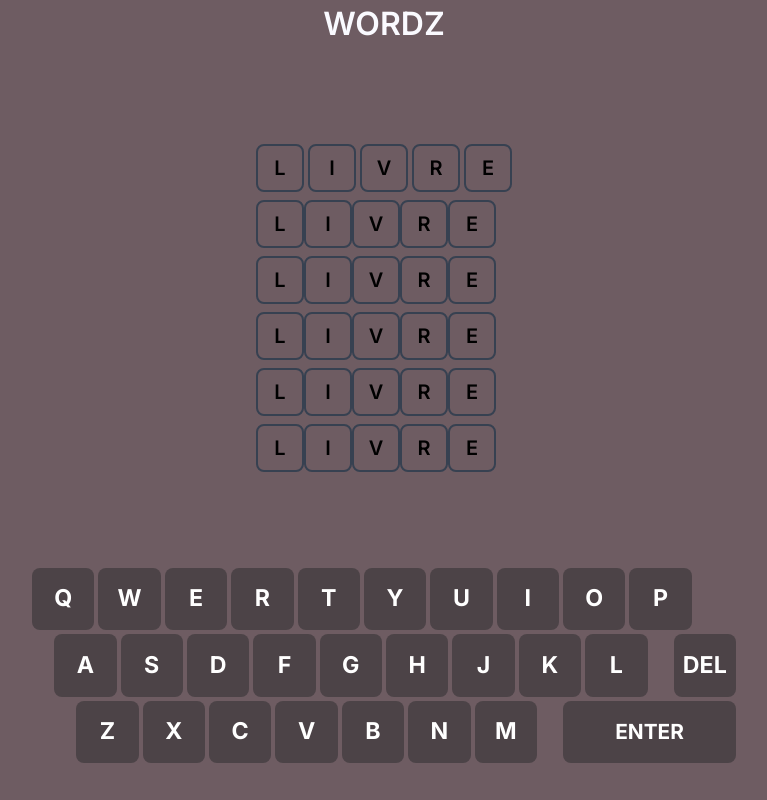
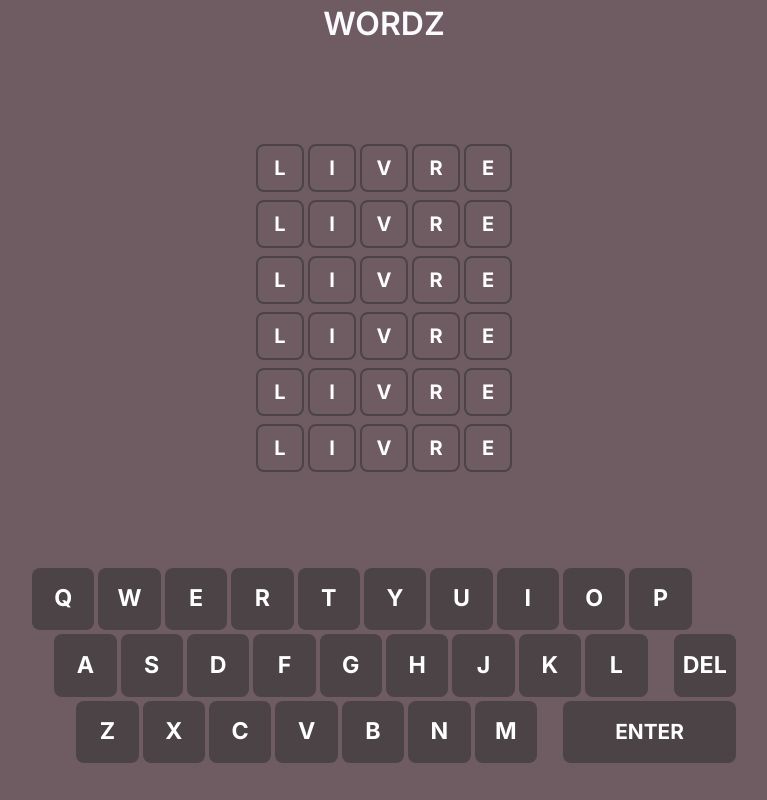
Before and after one commit to vtr-dev/wordz, a Next.js app: page / in a window 1280 px wide. Shown: the whole page, without its empty margins (256-1023 px from the left). Built offline with nearby package versions, Linux system fonts and the light colour scheme.

Commit message:
add status and styles to letter rows and letters

```diff
--- a/src/app/components/Content.tsx
+++ b/src/app/components/Content.tsx
@@ -4,19 +4,24 @@ import { words } from '@/utils/words';
 import LetterRow from './LetterRow';
 import { useEffect, useState } from 'react';
 import { useSharedState } from './SharedContext';
+import { getRowStatus } from '@/utils/getRowStatus';
 
 function Main() {
   const [word, setWord] = useState('');
   const { sharedState } = useSharedState();
+  const { activeRow } = sharedState;
+  const maxRows = 6; // ou outra quantidade desejada
 
   useEffect(() => {
     setWord(words[Math.floor(Math.random() * words.length)]);
   }, []);
 
+  const rows = Array.from({ length: maxRows }, (_, index) => index);
+
   return (
     <div className="flex flex-col gap-2">
-      {[0, 1, 2, 3, 4, 5].map((rowNumber) => (
-        <LetterRow key={rowNumber} active={sharedState.activeRow === rowNumber}>
+      {rows.map((rowNumber) => (
+        <LetterRow key={rowNumber} status={getRowStatus(rowNumber, activeRow)}>
           {word}
         </LetterRow>
       ))}
--- a/src/app/components/Keyboard.tsx
+++ b/src/app/components/Keyboard.tsx
@@ -8,6 +8,10 @@ function Keyboard() {
   const { sharedState, setSharedState } = useSharedState();
 
   const handleEnterClick = () => {
+    if (sharedState.activeRow === 5) {
+      // validate row
+      return;
+    }
     setSharedState({ ...sharedState, activeRow: sharedState.activeRow + 1 });
   };
 
--- a/src/app/components/Letter.tsx
+++ b/src/app/components/Letter.tsx
@@ -1,11 +1,25 @@
-'use client';
+import React from 'react';
 
-function Letter({ children }: { children: React.ReactNode }) {
-  return (
-    <span className=" rounded-lg w-12 h-12 flex justify-center items-center box-border uppercase bg-transparent border-[0.125em] border-gray-700 font-semibold text-xl">
-      {children}
-    </span>
-  );
+type LetterProps = {
+  children?: React.ReactNode;
+  status?: string;
+};
+
+function Letter({ children, status }: LetterProps) {
+  const commonClasses =
+    'rounded-lg w-12 h-12 flex justify-center items-center box-border uppercase bg-transparent border-[0.125em] border-[#4C4347] font-bold text-xl text-white';
+
+  let classNames = commonClasses;
+
+  if (status === 'active') {
+    classNames += ' bg-transparent';
+  } else if (status === 'done') {
+    classNames += ' bg-green-300 text-black';
+  } else if (status === 'inactive') {
+    classNames += ' bg-[#4C4347] text-[#4C4347]';
+  }
+
+  return <span className={classNames}>{children}</span>;
 }
 
 export default Letter;
--- a/src/app/components/LetterRow.tsx
+++ b/src/app/components/LetterRow.tsx
@@ -4,17 +4,19 @@ import Letter from './Letter';
 
 function LetterRow({
   children,
-  active,
+  status,
 }: {
   children?: React.ReactNode;
-  active?: boolean;
+  status?: string;
 }) {
   const letterArray = typeof children === 'string' ? children.split('') : [];
 
   return (
-    <div className={`flex${active ? ' flex-row gap-1' : ''}`}>
+    <div className={'flex flex-row gap-1'}>
       {letterArray.map((letter, idx) => (
-        <Letter key={idx}>{letter}</Letter>
+        <Letter status={status} key={idx}>
+          {letter}
+        </Letter>
       ))}
     </div>
   );
--- /dev/null
+++ b/src/utils/getRowStatus.ts
@@ -0,0 +1,9 @@
+export const getRowStatus = (rowNumber: number, activeRow: number) => {
+  if (rowNumber === activeRow) {
+    return 'active';
+  }
+  if (rowNumber < activeRow) {
+    return 'done';
+  }
+  return 'inactive';
+};
```
